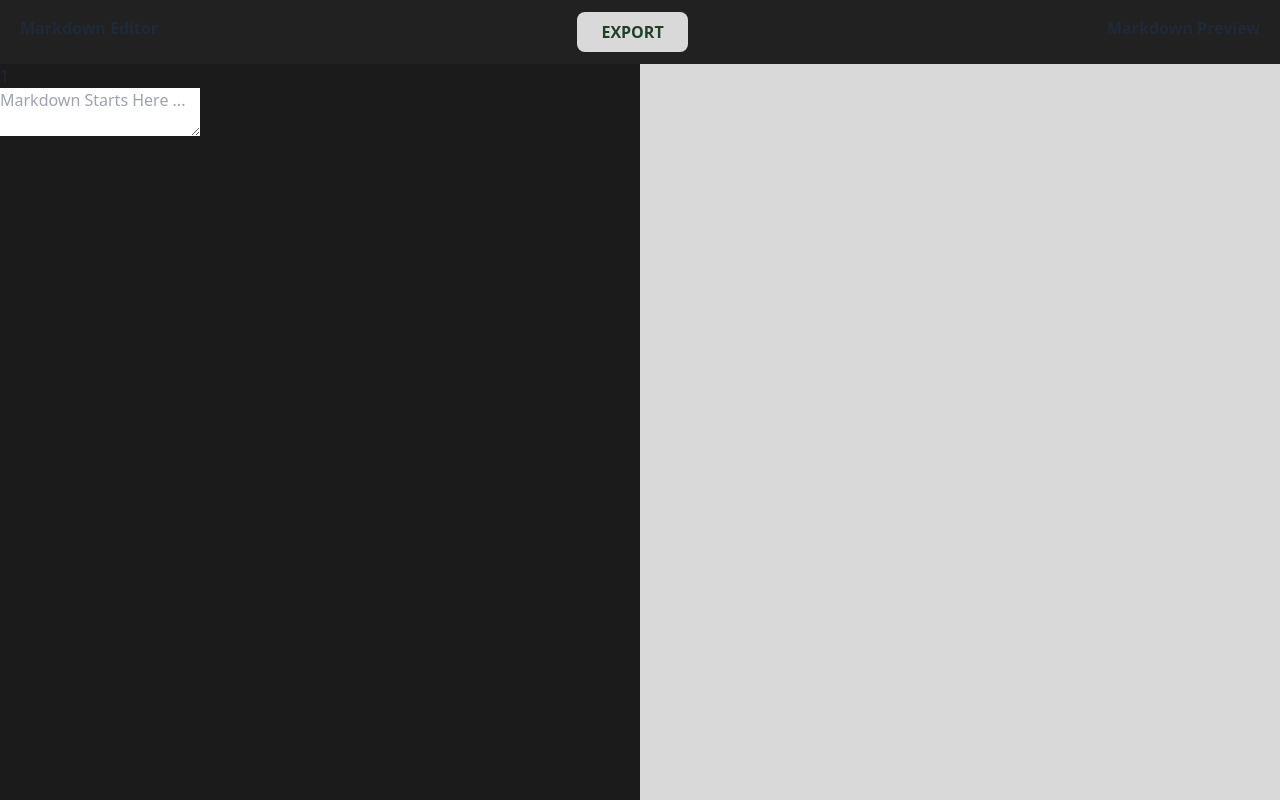
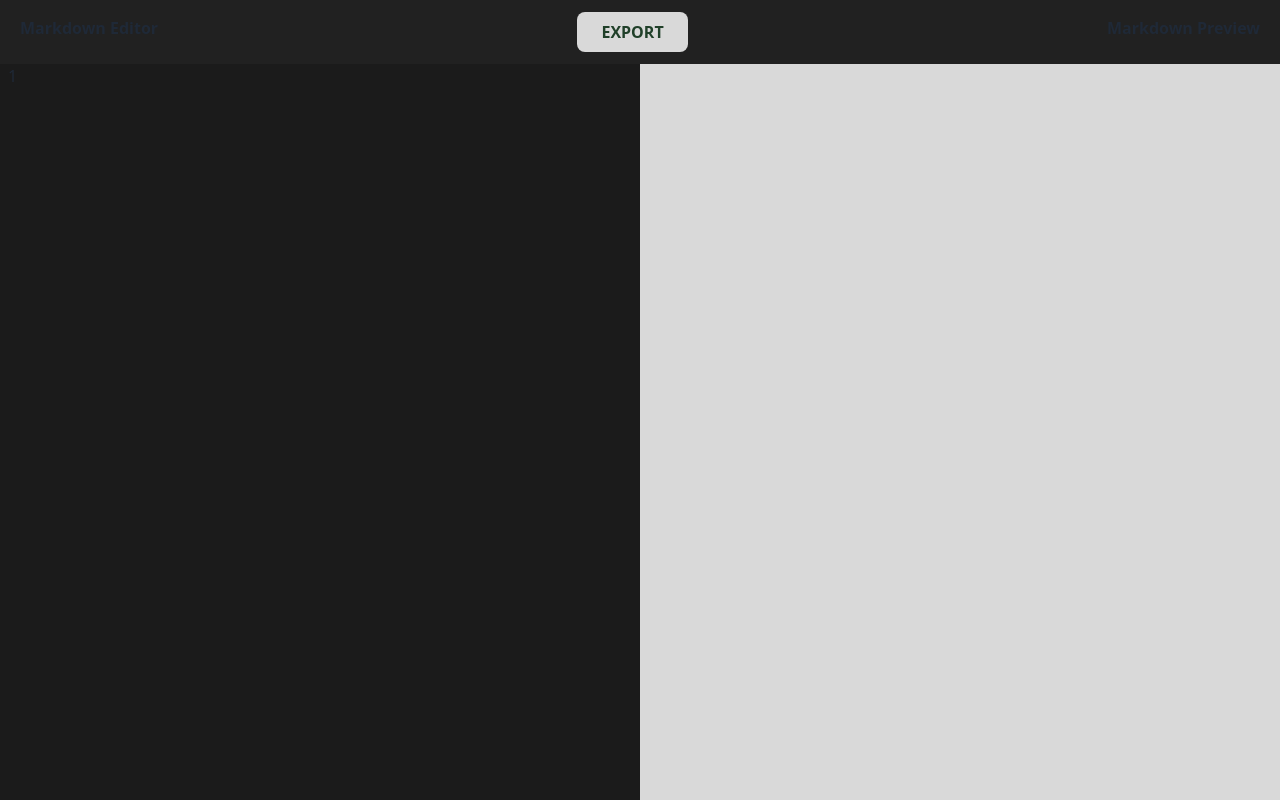
Before and after one commit to Benny-900906/OpenMarkdownPDF, a React (Vite) app: page / in a window 1280 px wide. Built offline with nearby package versions, Linux system fonts and the light colour scheme.

Commit message:
feat: display rendered H1 content from markdown live

```diff
--- a/src/components/LiveRenderingPanel.jsx
+++ b/src/components/LiveRenderingPanel.jsx
@@ -1,8 +1,8 @@
-export const LiveRenderingPanel = ({markdownText, setMarkdownText}) => {
+export const LiveRenderingPanel = ({ renderedContent }) => {
   return (
     <>
       <div className="w-[50%] h-full bg-[#D9D9D9]">
-
+        {renderedContent}
       </div>
     </>
   );
--- a/src/components/MarkdownComponents/LineNumber.jsx
+++ b/src/components/MarkdownComponents/LineNumber.jsx
@@ -1,8 +1,12 @@
-export const LineNumber = ({ text }) => {
+export const LineNumber = ({ text, scrollTop }) => {
   const lines = text.split('\n');
 
+  const lineNumberStyle = {
+    marginTop: `-${scrollTop}px`,
+  }
+
   return (
-    <div className="line-number">
+    <div className="line-number" style={lineNumberStyle}>
       {lines.map((_, index) => (
         <div key={index}>{index + 1}</div>
       ))}
--- a/src/components/MarkdownPanel.jsx
+++ b/src/components/MarkdownPanel.jsx
@@ -1,19 +1,35 @@
 import { LineNumber } from './MarkdownComponents/LineNumber';
+import { useState, useEffect } from 'react';
+import { useMarkdownToHTML } from '../hooks/useMarkdownToHTML';
 
-export const MarkdownPanel = ({markdownText, setMarkdownText}) => {
+export const MarkdownPanel = ({ setRenderedContent }) => {
+
+  const [scrollTop, setScrollTop] = useState(0);
+  const [markdownContent, setMarkdownContent] = useState('');
+  const renderedContent = useMarkdownToHTML(markdownContent);
+
+  useEffect(() => {
+    setRenderedContent(renderedContent);
+  }, [renderedContent]);
 
   const handleMarkdownChange = (e) => {
-    setMarkdownText(e.target.value);
+    setMarkdownContent(e.target.value);
+  }
+
+  const handleTextareaScroll = (e) => {
+    setScrollTop(e.target.scrollTop);
   }
 
   return (
     <>
-      <div className="w-[50%] h-full bg-[#1B1B1B]">
-        <LineNumber text={markdownText} />
+      <div className="w-[50%] h-full bg-[#1B1B1B] overflow-y-hidden flex flex-row px-2">
+        <LineNumber text={markdownContent} scrollTop={scrollTop} />
         <textarea
-          value={markdownText}
+          className="resize-none w-full h-full focus:outline-none px-2 bg-[#1B1B1B] overflow-y-scroll"
+          value={markdownContent}
           onChange={handleMarkdownChange}
-          placeholder="Markdown Starts Here ..."
+          onScroll={handleTextareaScroll}
+          placeholder=""
         ></textarea>
       </div>
     </>
--- /dev/null
+++ b/src/hooks/useMarkdownToHTML.jsx
@@ -0,0 +1,24 @@
+import { useState, useEffect } from 'react';
+
+export const useMarkdownToHTML = (markdown) => {
+  const [renderedContent, setRenderedContent] = useState([]);
+
+  useEffect(() => {
+    const lines = markdown.split('\n');
+    let result = [];
+
+    lines.forEach(line => {
+      if (line.startsWith('# ')) {
+        const text = line.replace('# ', '');
+        result.push(<h1 key={line}>{text}</h1>);
+      } else {
+        result.push(<p key={line}>{line}</p>);
+      }
+    })
+
+    setRenderedContent(result);
+
+  }, [markdown]);
+
+  return renderedContent;
+}
--- a/src/pages/Markdown.jsx
+++ b/src/pages/Markdown.jsx
@@ -4,15 +4,16 @@ import { NavBar } from '../components/NavBar';
 import { useState } from 'react';
 
 export const Markdown = () => {
-  const [markdownText, setMarkdownText] = useState('');
+
+  const [renderedContent, setRenderedContent] = useState(<></>);
 
   return (
     <>
       <div className="w-screen h-screen bg-[#000000] relative">
         <NavBar />
         <div className="w-full h-full bg-white pt-16 flex flex-row">
-          <MarkdownPanel markdownText={markdownText} setMarkdownText={setMarkdownText} />
-          <LiveRenderingPanel markdownText={markdownText} setMarkdownText={setMarkdownText} />
+          <MarkdownPanel setRenderedContent={setRenderedContent} />
+          <LiveRenderingPanel renderedContent={renderedContent} />
         </div>
       </div>
     </>
```
